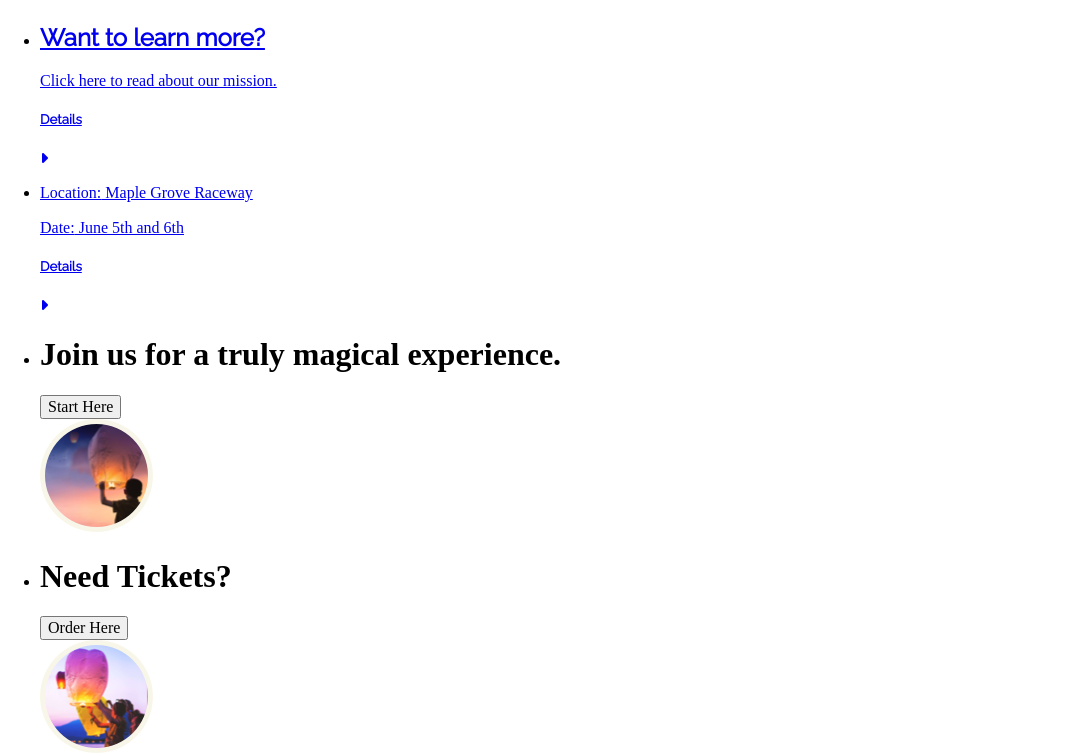
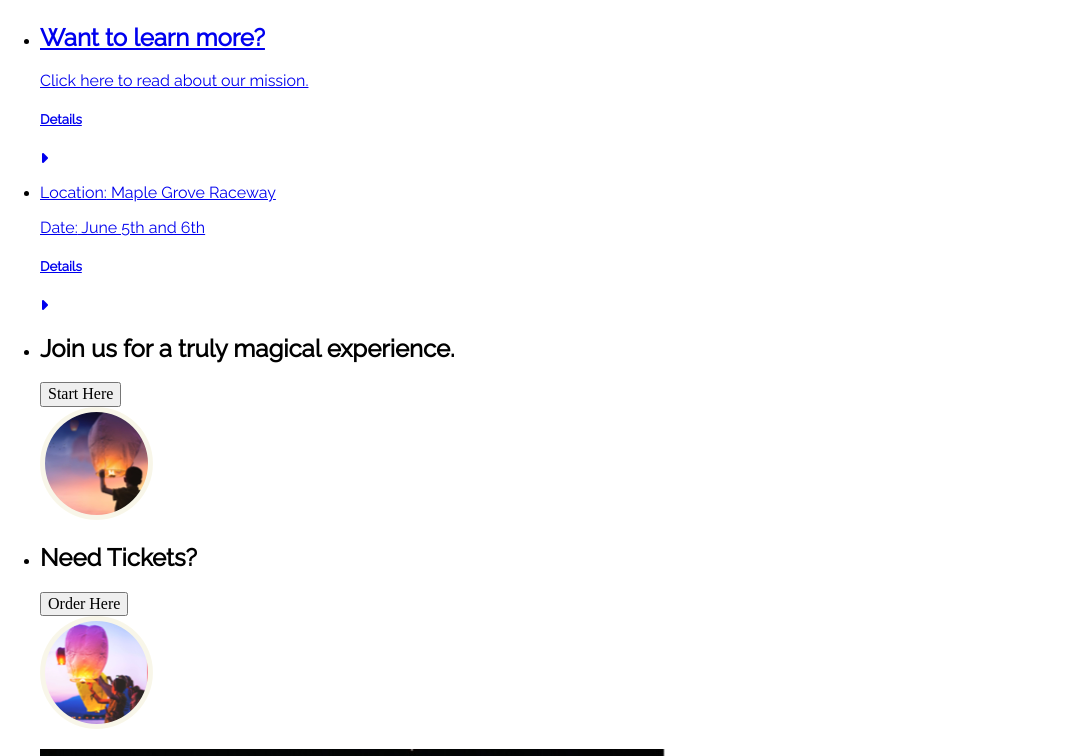
Before and after one commit to NicoleNowakowski/HomeworkOne, a plain HTML site: page deploy/index.html in a window 1280 px wide. Shown: the part 855-1611 px from the top of the page, without its empty margins (0-1087 px from the left). Drawn offline with nearby package versions, Linux system fonts and the light colour scheme; a web font is replaced by a local one.

Commit message:
adding p
adding raleway for paragraphs

```diff
--- a/deploy/index.html
+++ b/deploy/index.html
@@ -76,7 +76,7 @@
                             <li>
                                 <section>
                                     <div>
-                                        <h1>Join us for a truly magical experience.</h1>
+                                        <h2>Join us for a truly magical experience.</h2>
                                         <button class="orange-button">Start Here</button>
                                     </div>
                                 </section>
@@ -91,7 +91,7 @@
                             <li>
                                 <section>
                                     <div>
-                                        <h1>Need Tickets?</h1>
+                                        <h2>Need Tickets?</h2>
                                         <button class="orange-button">Order Here</button>
                                     </div>
                                 </section>
--- a/dev/scss/base/_base.scss
+++ b/dev/scss/base/_base.scss
@@ -2,4 +2,4 @@
     Base
 ============= */
 h1 { font-family: 'Volkhov', serif;}
-h2, h3, h4, h5 {font-family: 'Raleway', sans-serif}
+p, h2, h3, h4, h5 {font-family: 'Raleway', sans-serif}
```
Also changed, not shown: deploy/css/styles.css, 1 other file.
